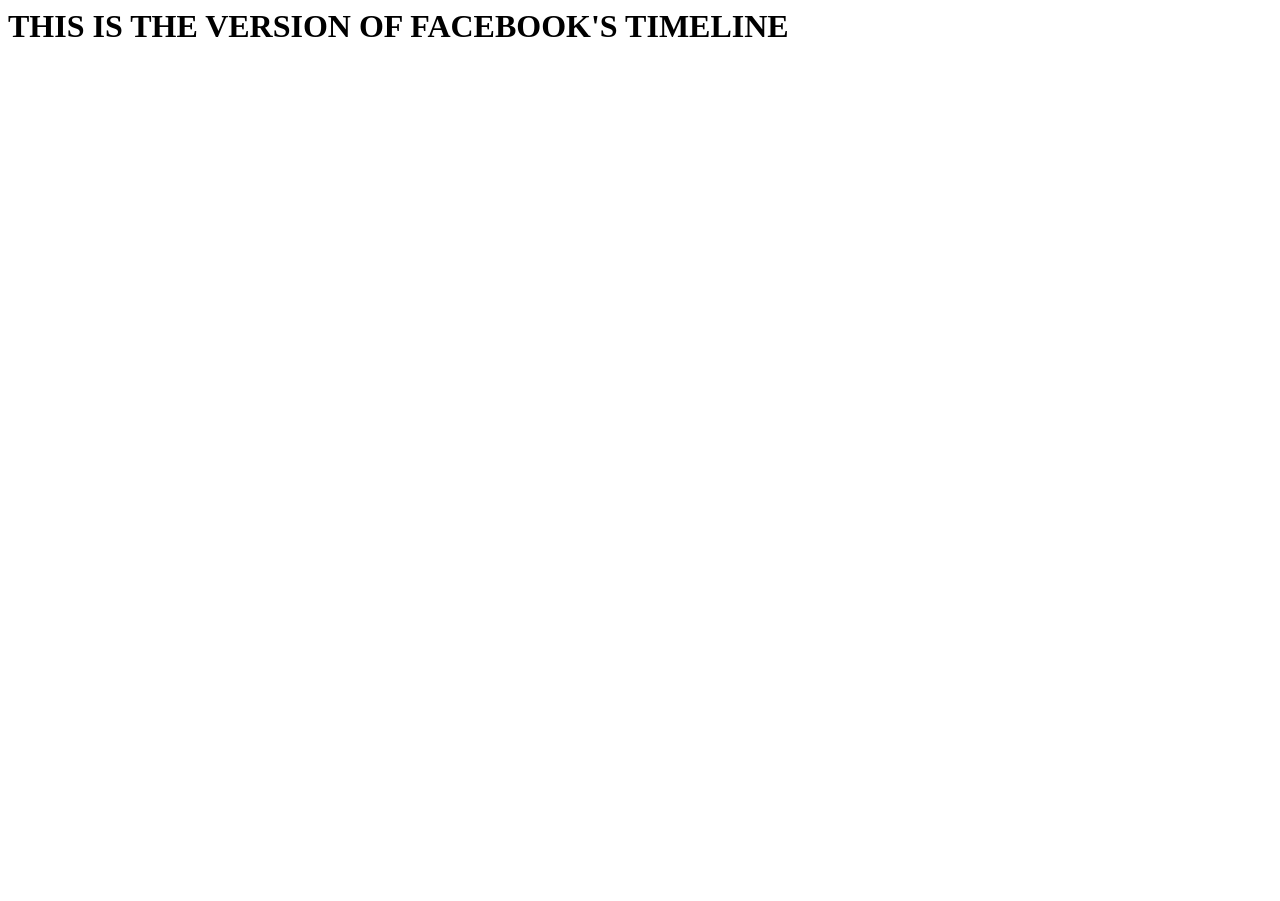
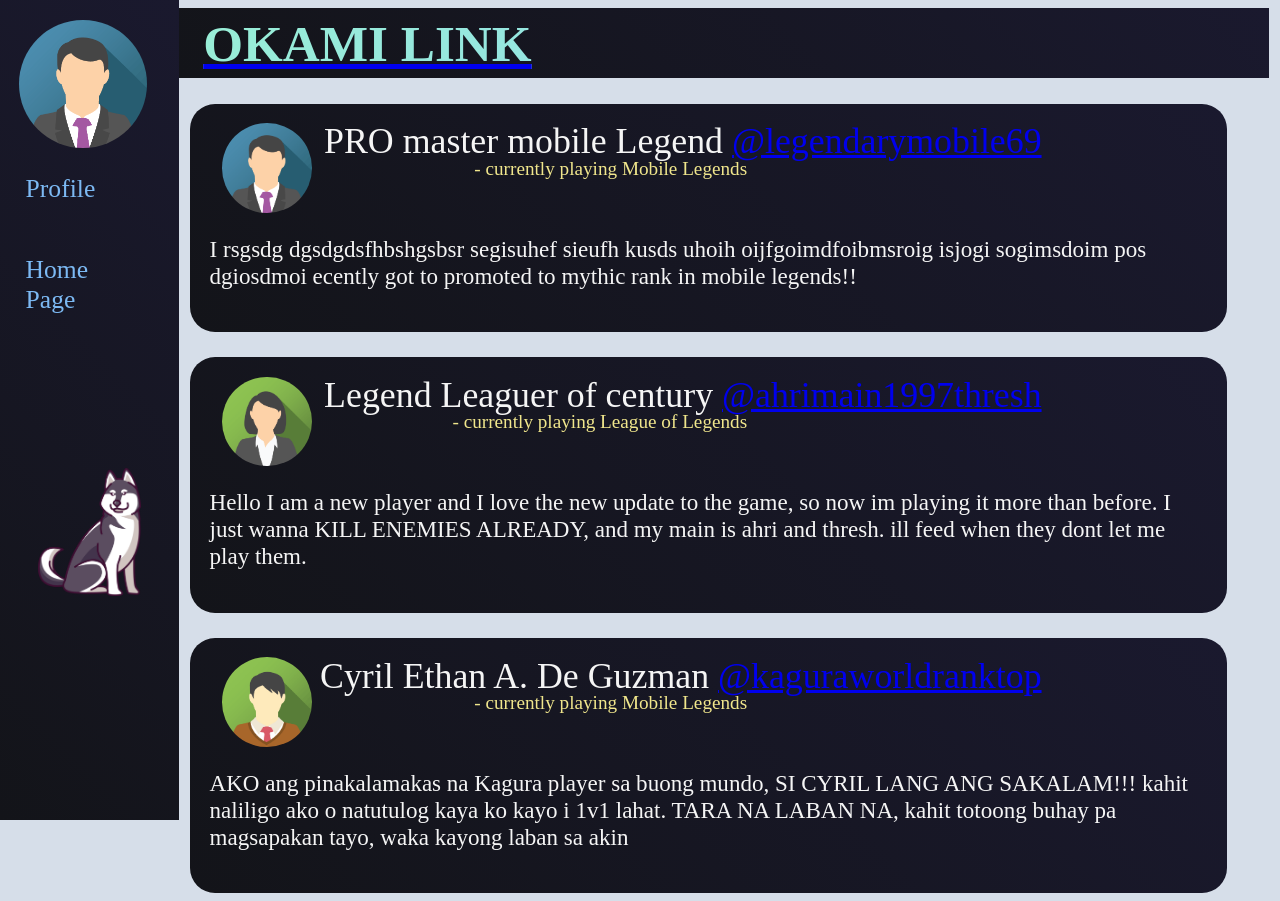
Before and after one commit to OkamiLink/den, a plain HTML site: page okami_link/ol_index.html in a window 1280 px wide. Before the commit the page ends 800 px from the top, so only its background shows below. Drawn offline with Linux system fonts and the light colour scheme; a web font is replaced by a local one.

Commit message:
Add files via upload

```diff
--- a/okami_link/ol_index.html
+++ b/okami_link/ol_index.html
@@ -10,8 +10,62 @@
         <link rel="icon" href="../global_src/favicon.ico" type="image/x-icon">
 	</head>
 	<body>
-		<h1>THIS IS THE VERSION OF FACEBOOK'S TIMELINE</h1>
+        <!-- Side navigation -->
+    	<div class="sidenav">
+			<img id="avatar"class = "avatar" src="src/img_avatar.png" alt="Avatar">
+			<a href="../my_den/md_index.html">Profile</a>
+        	<a href="../okami_frontpage/of_index.html">Home<br>Page</a>
+			<div class="floaters">
+            <img id="lobo" src="../global_src/Lobo.png">
+        </div>
+        </div>
+
+        <!-- Page content -->
+    <div class="main">
+		<div class="header" id="myHeader">
+			<a href="../index.html"><h1 id="title">OKAMI  LINK</h1></a>
+		</div>
+		<script>// When the user scrolls the page, execute myFunction
+			window.onscroll = function() {myFunction()};
+
+			// Get the header
+			var header = document.getElementById("myHeader");
+
+			// Get the offset position of the navbar
+			var sticky = header.offsetTop;
+
+			// Add the sticky class to the header when you reach its scroll position. Remove "sticky" when you leave the scroll position
+			function myFunction() {
+				if (window.pageYOffset > sticky) {
+					header.classList.add("sticky");
+				} else {
+					header.classList.remove("sticky");
+				}
+			}</script>
+
+			<div class="howl">
+				<img class = "smolavatar" src="src/img_avatar.png" alt="Avatar">
+				<div class = "name"><p>PRO master mobile Legend <a href="#">@legendarymobile69</a></p></div>
+				<div class = "status"><p>- currently playing Mobile Legends</p></div>
+				<p class = "paragraph">I rsgsdg dgsdgdsfhbshgsbsr segisuhef sieufh kusds uhoih oijfgoimdfoibmsroig isjogi sogimsdoim  pos dgiosdmoi ecently got to promoted to mythic rank in mobile legends!!</p>
+			</div>
+
+			<div class="howl">
+				<img class = "smolavatar" src="src/img_avatar2.png" alt="Avatar">
+				<div class = "name"><p>Legend Leaguer of  century <a href="#">@ahrimain1997thresh</a></p></div>
+				<div class = "status"><p>- currently playing League of Legends</p></div>
+				<p class = "paragraph">Hello I am a new player and I love the new update to the game, so now im playing it more than before. I just wanna KILL ENEMIES ALREADY, and my main is ahri and thresh. ill feed when they dont let me play them.</p>
+			</div>
+
+			<div class="howl">
+				<img class = "smolavatar" src="src/img_avatar3.png" alt="Avatar">
+				<div class = "name"><p>Cyril Ethan A. De Guzman <a href="#">@kaguraworldranktop</a></p></div>
+				<div class = "status"><p>- currently playing Mobile Legends</p></div>
+				<p class = "paragraph">AKO ang pinakalamakas na Kagura player sa buong mundo, SI CYRIL LANG ANG SAKALAM!!! kahit naliligo ako o natutulog kaya ko kayo i 1v1 lahat. TARA NA LABAN NA, kahit totoong buhay pa magsapakan tayo, waka kayong laban sa akin</p>
+			</div>
 
 
-	</body>
+
+        </div>
+</body>
 </html>
--- a/okami_link/src/styles.css
+++ b/okami_link/src/styles.css
@@ -1,4 +1,156 @@
-body {
+@import url('https://fonts.googleapis.com/css2?family=Dela+Gothic+One&display=swap');
+@import url('https://fonts.googleapis.com/css2?family=Roboto:wght@500&display=swap');
 
 
+html {
+    background-color: #d6dee9;
 }
+.header {
+	padding: 5px 0px;
+	background:var(--nightraze);
+	color: #7cb9f3;
+	font-size: 2vw;
+  }
+
+  /* Page content */
+  .content {
+	padding: 16px;
+  }
+
+  /* The sticky class is added to the header with JS when it reaches its scroll position */
+  .sticky {
+	position: fixed;
+	top: 0;
+	width: 100%
+  }
+
+  /* Add some top padding to the page content to prevent sudden quick movement (as the header gets a new position at the top of the page (position:fixed and top:0) */
+  .sticky + .content {
+	padding-top: 102px;
+  }
+
+  /* The sidebar menu */
+.sidenav {
+  height: 100%; /* Full-height: remove this if you want "auto" height */
+  width: 14vw; /* Set the width of the sidebar */
+  position: fixed; /* Fixed Sidebar (stay in place on scroll) */
+  z-index: 1; /* Stay on top */
+  top: 0; /* Stay at the top */
+  left: 0;
+  background:var(--nightraze); /* Black */
+  overflow-x: hidden; /* Disable horizontal scroll */
+  padding-top: 20px;
+}
+
+/* The navigation menu links */
+.sidenav a {
+  padding: 2vw 2vw 2vw 2vw;
+  text-decoration: none;
+  font-size: 2vw;
+  color: #7cb9f3;
+  display: block;
+  font-family: 'Dela Gothic One';
+}
+
+/* When you mouse over the navigation links, change their color */
+.sidenav a:hover {
+  color: #f1f1f1;
+}
+
+/* Style page content */
+.main {
+  margin-left: 13vw; /* Same as the width of the sidebar */
+  padding: 0px .25vw;
+  font-size: 1.8vw;
+  background-color: #d6dee9;
+}
+
+/* On smaller screens, where height is less than 450px, change the style of the sidebar (less padding and a smaller font size) */
+@media screen and (max-height: 450px) {
+  .sidenav {padding-top: 15px;}
+  .sidenav a {font-size: 18px;}
+}
+
+:root {
+    --gradient: linear-gradient(
+        120deg,
+        rgba(153,239,214,1) 0%,
+        #8fd3f4 100%
+    );
+
+    --nightraze: linear-gradient(
+        45deg,
+        rgba(19,20,25,1) 0%,
+        rgba(26,25,46,1) 100%
+    );
+}
+
+#title {
+    margin: 0;
+    padding-left: 2vw;
+    padding-top: 0.1vw;
+    font-family: 'Dela Gothic One';
+    font-weight: 800;
+    font-size: 4vw;
+
+
+    background-image: var(--gradient);
+    background-clip: text;
+    -webkit-background-clip: text;
+    background-size: 100%;
+    color: transparent;
+}
+
+.floaters {
+    display: flex;
+    justify-content:center;
+
+}
+
+#lobo {
+    height: 10vw;
+    padding-top: 10vw;
+    bottom: 0px; /* Stay at the top */
+    left: px;
+
+}
+
+.avatar{
+    border-radius:50%;
+    width:10vw;
+    height: 10vw;
+    margin-left: 1.5vw;
+}
+
+.howl {
+    border-radius: 25px;
+    background: var(--nightraze);
+    padding: 1.5vw;
+    margin-top: 2vw;
+    margin-left: 1vw;
+    width: 78vw;
+    color: whitesmoke;
+  }
+
+.smolavatar{
+    border-radius:50%;
+    width:7vw;
+    height: 7vw;
+    margin-left: 1vw;
+
+}
+
+.name{
+    float:right;
+    font-size: 2.8vw;
+    margin-top: -3vw;
+    margin-right: 13vw;
+}
+.status{
+   float:right;
+    font-size: 1.5vw;
+    margin-top: -5.8vw;
+    margin-right: 36vw;
+    color: khaki;
+    font-family: 'Dela Gothic One';
+}
```
Also changed, not shown: okami_link/src/img_avatar.png (added), okami_link/src/img_avatar2.png (added), okami_link/src/img_avatar3.png (added).
